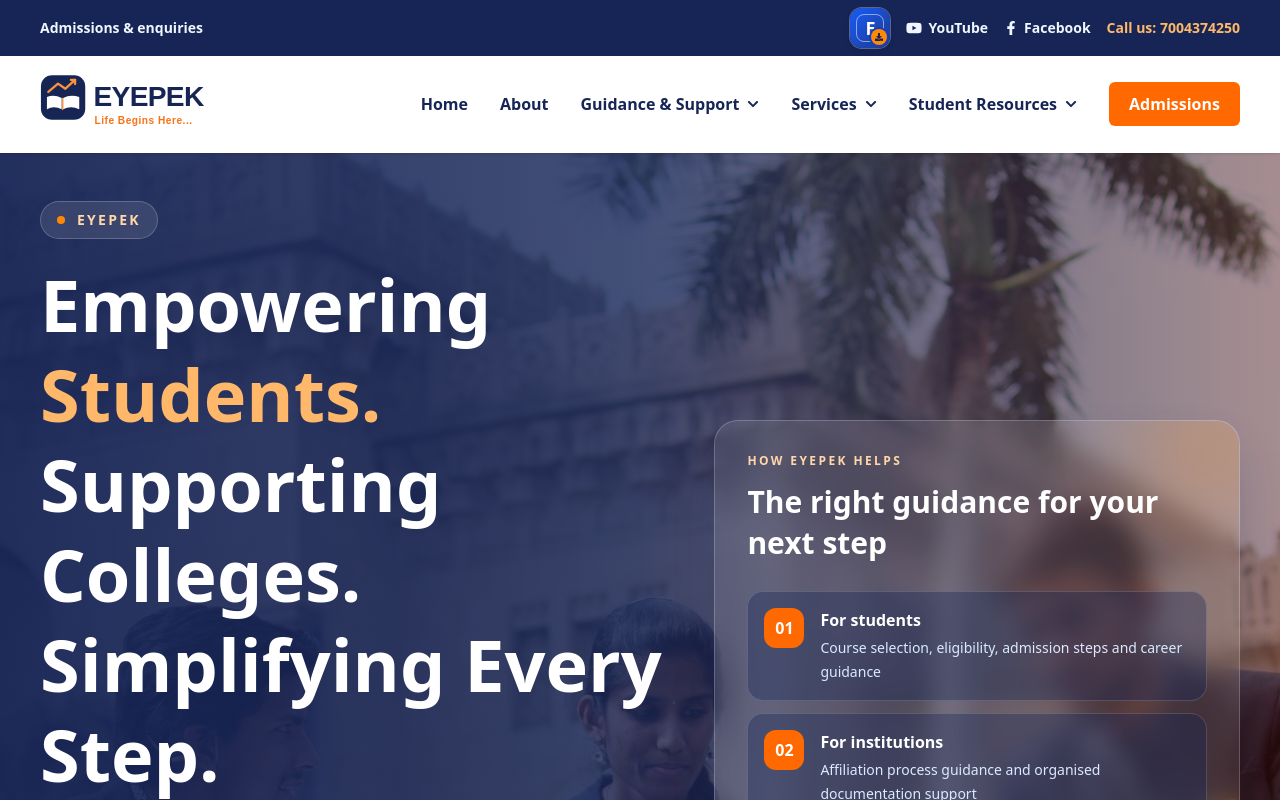
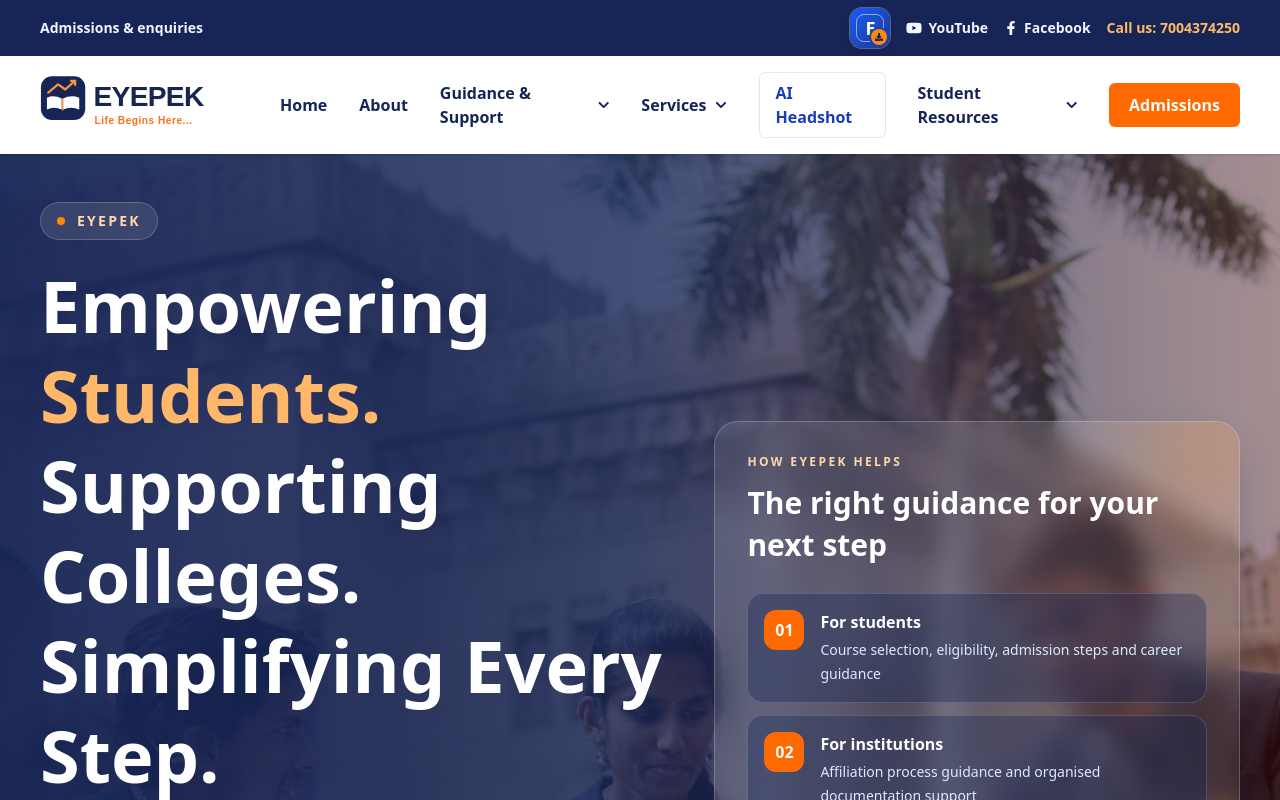
Before and after one commit to eyepek/EYEPEK, a React (Vite) app: page / in a window 1280 px wide. Shown: the top 800 px of the page. Built offline with nearby package versions, Linux system fonts and the light colour scheme.

Commit message:
Connect AI Headshot page to EYEPEK website

```diff
--- a/src/components/NavBar.jsx
+++ b/src/components/NavBar.jsx
@@ -93,6 +93,7 @@ const NavBar = () => {
               <a href='/#student-support' onClick={closeMenu} className='block border-t border-slate-100 px-4 py-3 text-sm font-semibold text-orange-600 transition hover:bg-orange-50'>All services on homepage</a>
             </div>
           </div>
+          <Link to='/ai-headshot' onClick={closeMenu} className='rounded-md border border-blue-100 px-4 py-2 text-blue-800 transition hover:border-blue-300 hover:bg-blue-50 hover:text-blue-950'>AI Headshot</Link>
           <div className='relative'>
             <button type='button' onClick={() => { setJourneyOpen(!journeyOpen); setGuidanceOpen(false); setServicesOpen(false); }} aria-expanded={journeyOpen} aria-controls='journey-dropdown' className='inline-flex items-center gap-2 text-left transition hover:text-red-600'>
               Student Resources <FaChevronDown aria-hidden='true' className={`h-3 w-3 transition-transform ${journeyOpen ? 'rotate-180' : ''}`} />
```
